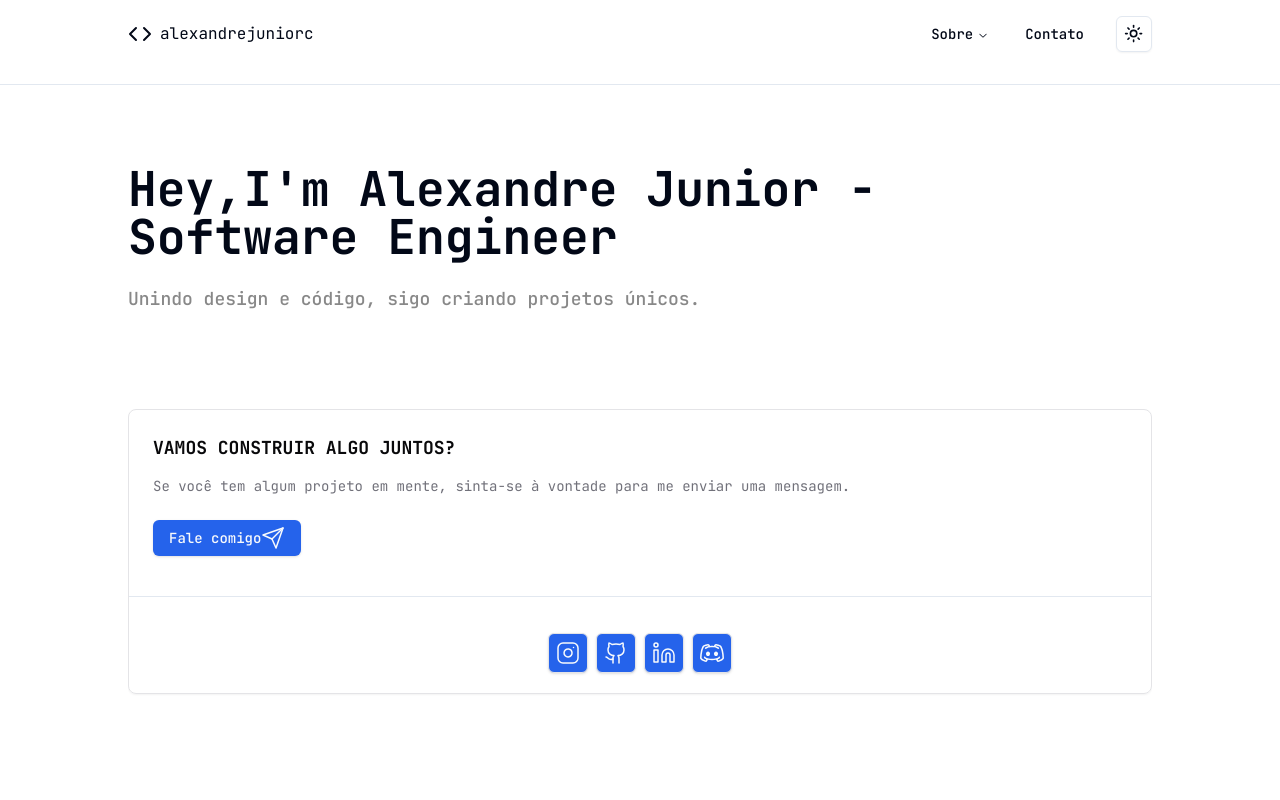
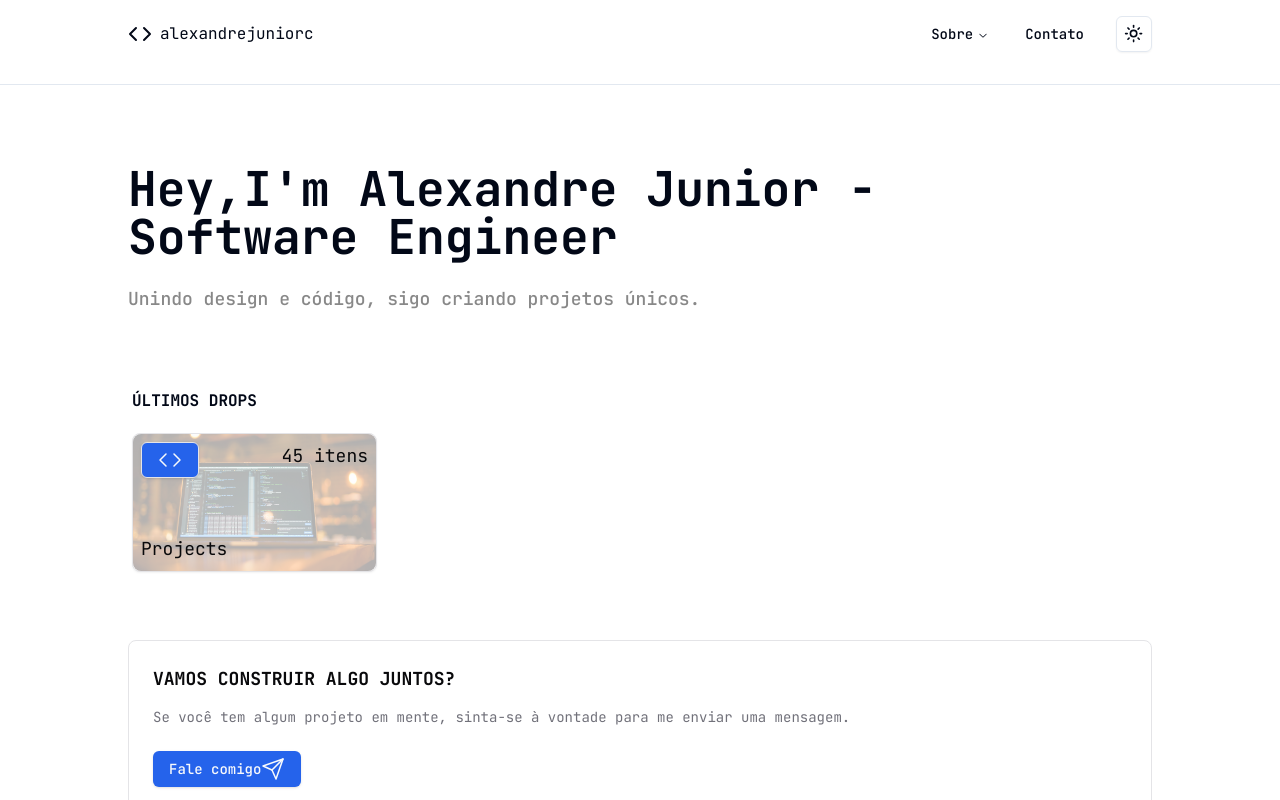
Before and after one commit to alexandrejuniorc/portfolio, a Next.js app: page / in a window 1280 px wide. Shown: the top 800 px of the page. Built offline with nearby package versions, Linux system fonts and the light colour scheme.

Commit message:
feat: :sparkles: create drops section

```diff
--- a/src/app/page.tsx
+++ b/src/app/page.tsx
@@ -1,3 +1,9 @@
+import Link from "next/link";
+
+import Coding from "@/../public/Coding.webp";
+import Image from "next/image";
+import { Button } from "@/components/ui/button";
+import { Code } from "lucide-react";
 export default function Home() {
   return (
     <>
@@ -15,7 +21,43 @@ export default function Home() {
         </div>
       </section>
 
-      <div className="flex flex-col gap-6 md:max-w-3xl"></div>
+      <div className="mt-10 flex flex-col gap-5 p-1">
+        <div>
+          <h1 className="font-bold uppercase">Últimos Drops</h1>
+        </div>
+
+        <div className="grid grid-cols-2 md:grid-cols-4 gap-3">
+          <Link href={"/projects"}>
+            <div className="rounded-lg border border-zinc-200 bg-white text-zinc-950 shadow-sm dark:border-zinc-800 dark:bg-zinc-950 dark:text-zinc-50 hover:scale-105 transform transition-all duration-500 ease-in-out hover:bg-[#121212] relative">
+              <Image
+                src={Coding}
+                alt={"Coding"}
+                className={
+                  "object-cover w-full transition rounded-lg aspect-video group-hover:opacity-90 bg-gray-50 hover:filter hover:backdrop-blur-sm opacity-30"
+                }
+              />
+
+              <div className="absolute bottom-0 m-2 text-lg">Projects</div>
+
+              <div className="absolute top-0 left-0 m-2 text-lg ">
+                <Button className="focus-visible:ring-zinc-950 focus-visible:ring-offset-2 disabled:pointer-events-none disabled:opacity-50 dark:ring-offset-zinc-950 dark:focus-visible:ring-zinc-300 border border-zinc-200 hover:bg-primary/90 hover:text-zinc-900 dark:border-zinc-800 dark:bg-white dark:hover:bg-primary dark:hover:text-zinc-50">
+                  <Code
+                    fill="none"
+                    strokeWidth={1.5}
+                    strokeLinecap="round"
+                    strokeLinejoin="round"
+                    width={24}
+                    height={24}
+
+                  />
+                </Button>
+              </div>
+
+              <div className="absolute top-0 right-0 m-2 text-lg">45 itens</div>
+            </div>
+          </Link>
+        </div>
+      </div>
     </>
   );
 }
```
Also changed, not shown: public/Coding.webp (added).
